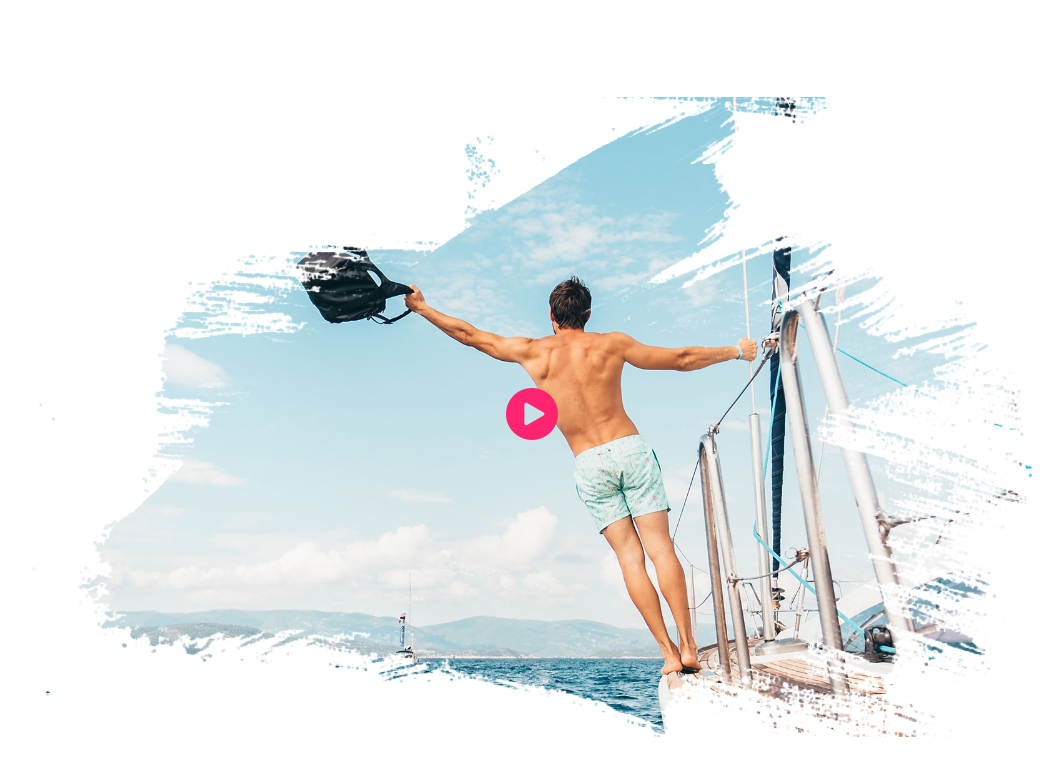
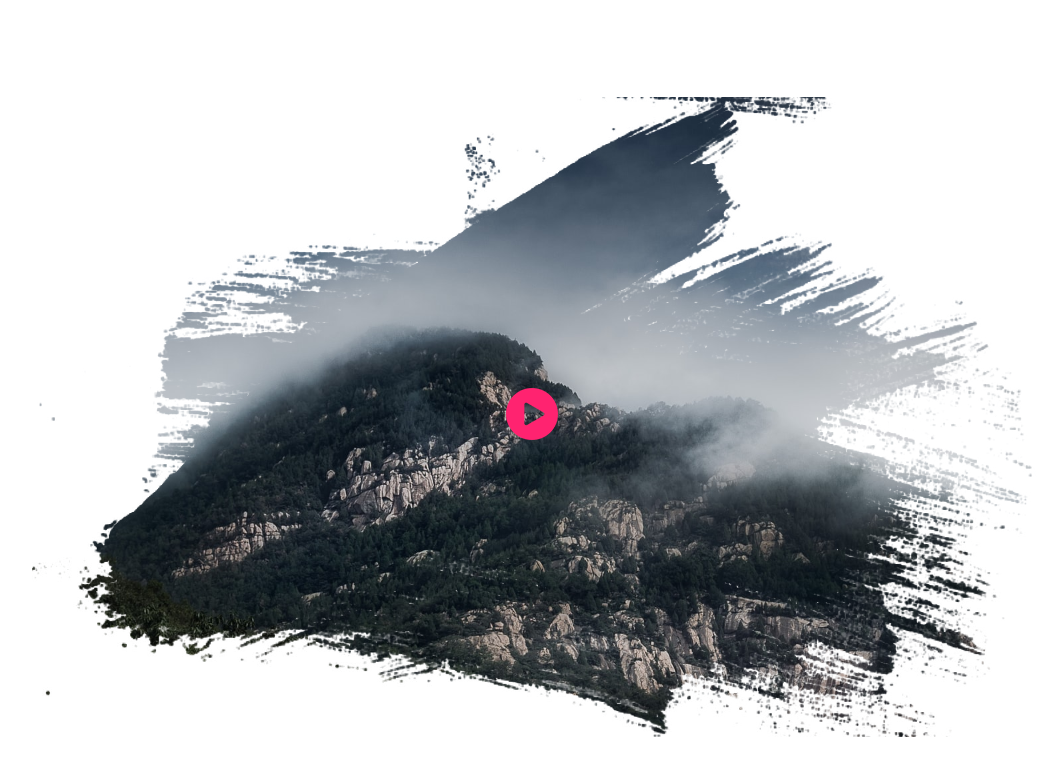
Before and after one commit to Thirumalai08/test-template, a plain HTML site: page index.html in a window 1280 px wide. Shown: the part 1181-1956 px from the top of the page, without its empty margins (108-1171 px from the left). After the commit the page ends 1918 px from the top, so only its background shows below. Drawn offline with Linux system fonts and the light colour scheme; a web font is replaced by a local one.

Commit message:
Bug Fixed

```diff
--- a/style.css
+++ b/style.css
@@ -327,7 +327,7 @@ a {
   align-items: center;
   justify-content: center;
   min-height: 80vh;
-  background: url('./images/bg.jpg'),url('./images/mask.jpg');
+  background: url('./images/img-1.jpg'),url('./images/mask.jpg');
   background-blend-mode: screen;
   background-position: center;
   background-size: cover;
```
Also changed, not shown: index.html (+2 -2 lines).
